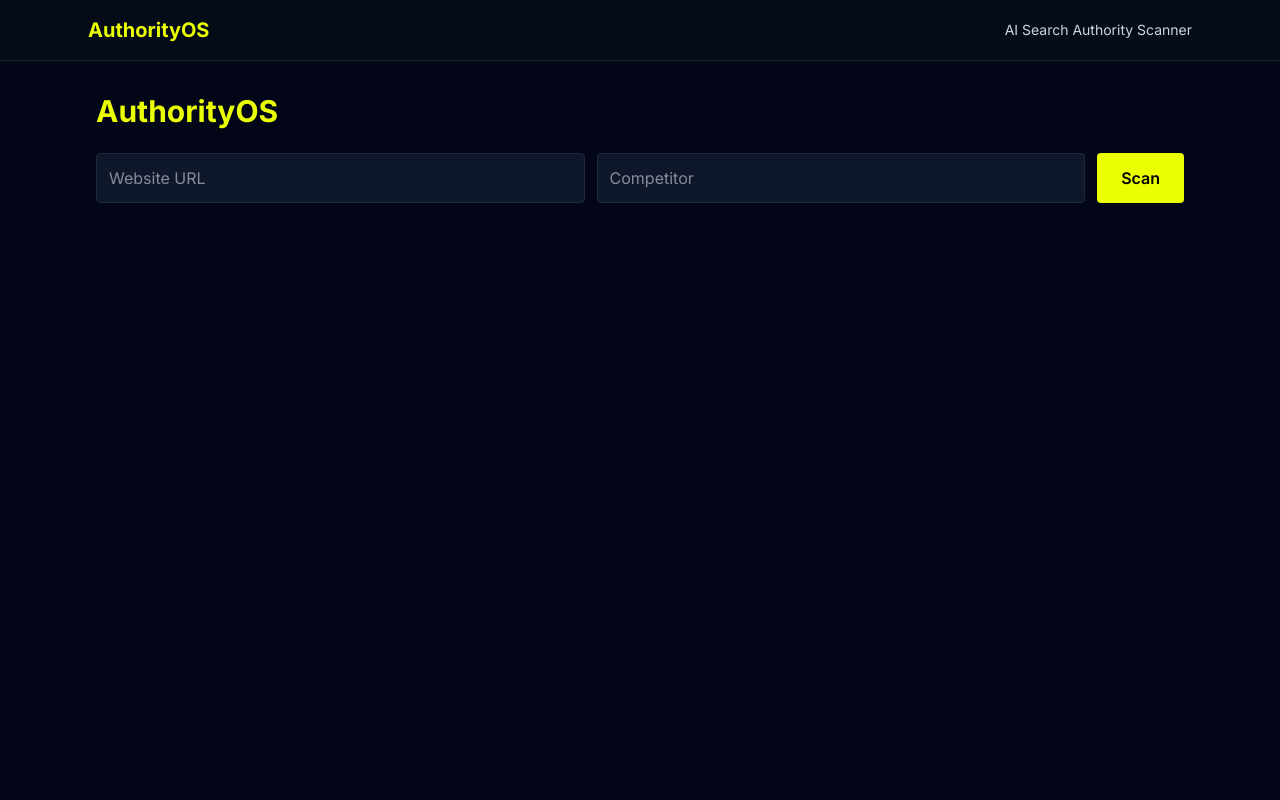
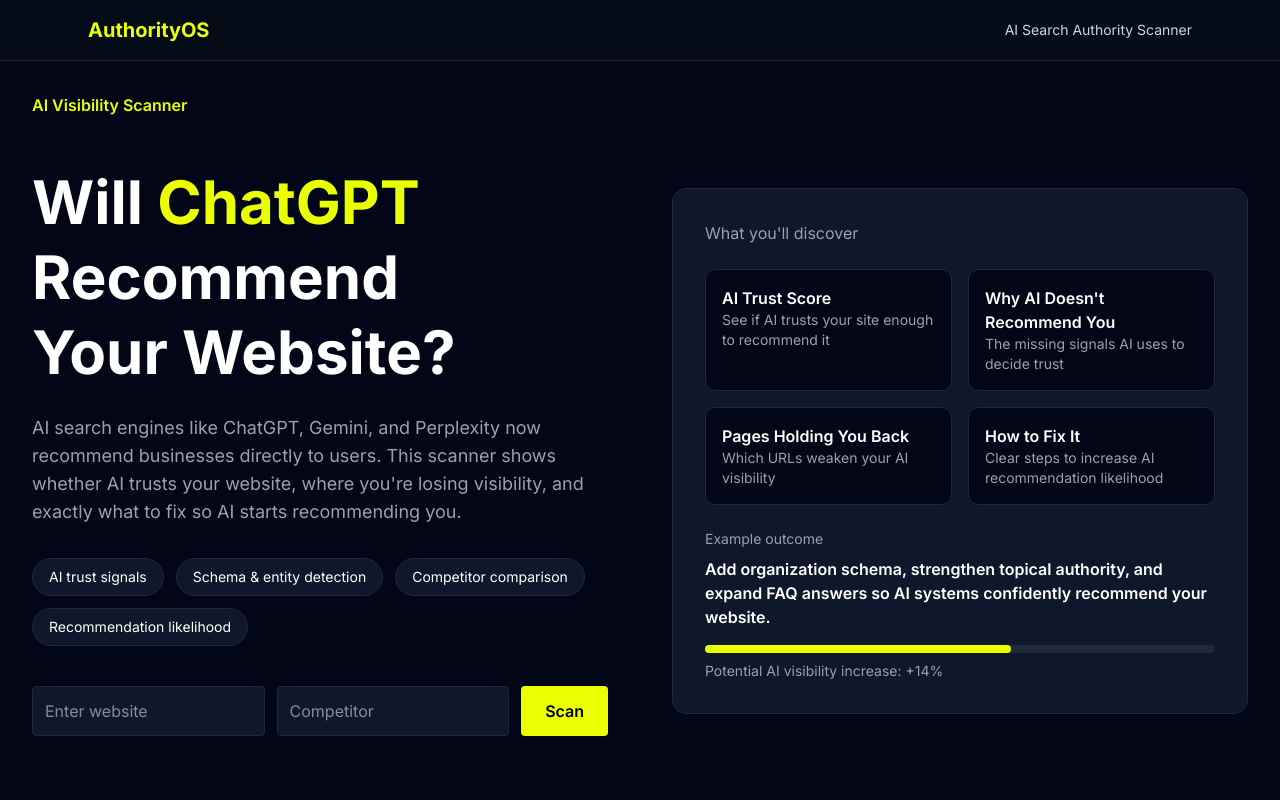
Before and after one commit to mthibs21-source/authority-os, a Next.js app: page / in a window 1280 px wide. Shown: the top 800 px of the page. Built offline with nearby package versions, Linux system fonts and the light colour scheme.

Commit message:
Update page.tsx

```diff
--- a/app/page.tsx
+++ b/app/page.tsx
@@ -1,15 +1,6 @@
 "use client"
 
 import { useState } from "react"
-import {
-  Radar,
-  RadarChart,
-  PolarGrid,
-  PolarAngleAxis,
-  ResponsiveContainer,
-  RadialBarChart,
-  RadialBar
-} from "recharts"
 
 export default function Home() {
 
@@ -36,94 +27,73 @@
 
   }
 
-  function ScoreCircle({value}:{value:number}){
-
-    const d=[{name:"score",value}]
-
-    return(
-
-      <div style={{width:120,height:120}}>
-
-        <ResponsiveContainer>
-
-          <RadialBarChart
-            innerRadius="80%"
-            outerRadius="100%"
-            data={d}
-            startAngle={90}
-            endAngle={-270}
-          >
-
-            <RadialBar
-              dataKey="value"
-              fill="#eaff00"
-              cornerRadius={10}
-            />
-
-          </RadialBarChart>
-
-        </ResponsiveContainer>
-
-      </div>
-
-    )
-
-  }
-
-  function RadarVisual(){
-
-    if(!data) return null
-
-    const radarData=[
-      {subject:"Authority",value:data.scores.authority},
-      {subject:"AIO",value:data.scores.aio},
-      {subject:"GEO",value:data.scores.geo},
-      {subject:"AEO",value:data.scores.aeo}
-    ]
-
-    return(
-
-      <div style={{width:"100%",height:260}}>
-
-        <ResponsiveContainer>
-
-          <RadarChart data={radarData}>
-
-            <PolarGrid stroke="#2a2a2a" />
-
-            <PolarAngleAxis dataKey="subject" stroke="#888"/>
-
-            <Radar
-              dataKey="value"
-              stroke="#eaff00"
-              fill="#eaff00"
-              fillOpacity={0.35}
-            />
-
-          </RadarChart>
-
-        </ResponsiveContainer>
-
-      </div>
-
-    )
-
-  }
-
   return(
 
     <main className="min-h-screen bg-[#020617] text-white">
 
-      <div className="max-w-6xl mx-auto p-8">
+      <div className="max-w-7xl mx-auto p-8">
 
-        <h1 className="text-3xl font-bold mb-6 text-[#eaff00]">
-          AuthorityOS
+        {/* HEADER */}
+
+        <div className="text-[#eaff00] font-semibold mb-12">
+          AI Visibility Scanner
+        </div>
+
+
+        {/* HERO */}
+
+        <div className="grid grid-cols-2 gap-16 items-center mb-20">
+
+          <div>
+
+            <h1 className="text-6xl font-bold leading-tight mb-6">
+
+              Will <span className="text-[#eaff00]">ChatGPT</span><br/>
+
+              Recommend<br/>
+
+              Your Website?
+
             </h1>
 
-        <div className="flex gap-3 mb-8">
+            <p className="text-gray-400 text-lg mb-8 max-w-xl">
+
+              AI search engines like ChatGPT, Gemini, and Perplexity now
+              recommend businesses directly to users.
+
+              This scanner shows whether AI trusts your website,
+              where you're losing visibility, and exactly what to fix
+              so AI starts recommending you.
+
+            </p>
+
+            <div className="flex flex-wrap gap-3 mb-10 text-sm">
+
+              <div className="px-4 py-2 bg-[#0f172a] rounded-full border border-[#1e293b]">
+                AI trust signals
+              </div>
+
+              <div className="px-4 py-2 bg-[#0f172a] rounded-full border border-[#1e293b]">
+                Schema & entity detection
+              </div>
+
+              <div className="px-4 py-2 bg-[#0f172a] rounded-full border border-[#1e293b]">
+                Competitor comparison
+              </div>
+
+              <div className="px-4 py-2 bg-[#0f172a] rounded-full border border-[#1e293b]">
+                Recommendation likelihood
+              </div>
+
+            </div>
+
+
+            {/* SCAN BAR */}
+
+            <div className="flex gap-3">
 
               <input
-            placeholder="Website URL"
+                placeholder="Enter website"
                 value={url}
                 onChange={(e)=>setUrl(e.target.value)}
                 className="bg-[#0f172a] border border-[#1e293b] p-3 rounded w-full"
@@ -145,160 +115,94 @@
 
             </div>
 
-        {data && (
-
-          <>
-            {/* SCORE CARDS */}
-
-            <div className="grid grid-cols-4 gap-6 mb-10">
-
-              <div className="bg-[#0f172a] p-6 rounded-xl">
-
-                <ScoreCircle value={data.scores.authority}/>
-
-                <h3 className="mt-4 text-lg font-semibold">
-                  Authority
-                </h3>
-
-                <p className="text-gray-400">
-                  {data.scores.authority} / 100
-                </p>
-
           </div>
 
-              <div className="bg-[#0f172a] p-6 rounded-xl">
 
-                <ScoreCircle value={data.scores.aio}/>
+          {/* RIGHT PANEL */}
 
-                <h3 className="mt-4 text-lg font-semibold">
-                  AIO
-                </h3>
+          <div className="bg-[#0f172a] border border-[#1e293b] rounded-xl p-8">
 
-                <p className="text-gray-400">
-                  {data.scores.aio} / 100
-                </p>
-
+            <div className="text-gray-400 mb-6">
+              What you'll discover
             </div>
 
-              <div className="bg-[#0f172a] p-6 rounded-xl">
+            <div className="grid grid-cols-2 gap-4 mb-6">
 
-                <ScoreCircle value={data.scores.geo}/>
+              <div className="bg-[#020617] p-4 rounded-lg border border-[#1e293b]">
 
-                <h3 className="mt-4 text-lg font-semibold">
-                  GEO
-                </h3>
-
-                <p className="text-gray-400">
-                  {data.scores.geo} / 100
-                </p>
-
+                <div className="font-semibold">
+                  AI Trust Score
                 </div>
 
-              <div className="bg-[#0f172a] p-6 rounded-xl">
-
-                <ScoreCircle value={data.scores.aeo}/>
-
-                <h3 className="mt-4 text-lg font-semibold">
-                  AEO
-                </h3>
-
-                <p className="text-gray-400">
-                  {data.scores.aeo} / 100
-                </p>
-
+                <div className="text-gray-400 text-sm">
+                  See if AI trusts your site enough to recommend it
                 </div>
 
               </div>
 
-            {/* RADAR GRAPH */}
+              <div className="bg-[#020617] p-4 rounded-lg border border-[#1e293b]">
 
-            <div className="bg-[#0f172a] rounded-xl p-6 mb-10">
+                <div className="font-semibold">
+                  Why AI Doesn't Recommend You
+                </div>
 
-              <h2 className="text-xl mb-4">
-                Authority Breakdown
-              </h2>
-
-              <RadarVisual/>
+                <div className="text-gray-400 text-sm">
+                  The missing signals AI uses to decide trust
+                </div>
 
               </div>
 
-            {/* WEBSITE PREVIEW */}
+              <div className="bg-[#020617] p-4 rounded-lg border border-[#1e293b]">
 
-            <div className="grid grid-cols-2 gap-6 mb-10">
+                <div className="font-semibold">
+                  Pages Holding You Back
+                </div>
 
-              <div className="bg-[#0f172a] p-6 rounded-xl">
-
-                <h3 className="mb-4">Website Preview</h3>
-
-                <img
-                  src={data.previewImage}
-                  className="rounded-lg"
-                />
+                <div className="text-gray-400 text-sm">
+                  Which URLs weaken your AI visibility
+                </div>
 
               </div>
 
-              <div className="bg-[#0f172a] p-6 rounded-xl">
+              <div className="bg-[#020617] p-4 rounded-lg border border-[#1e293b]">
 
-                <h3 className="mb-4">Entities</h3>
+                <div className="font-semibold">
+                  How to Fix It
+                </div>
 
-                <div className="flex flex-wrap gap-2">
-
-                  {data.entities.map((e:string,i:number)=>(
-                    <span
-                      key={i}
-                      className="bg-[#1e293b] px-3 py-1 rounded"
-                    >
-                      {e}
-                    </span>
-                  ))}
-
+                <div className="text-gray-400 text-sm">
+                  Clear steps to increase AI recommendation likelihood
                 </div>
 
               </div>
 
             </div>
 
-            {/* RECOMMENDATIONS */}
+            <div className="text-gray-400 text-sm mb-2">
+              Example outcome
+            </div>
 
-            <div className="bg-[#0f172a] p-6 rounded-xl">
+            <div className="font-semibold mb-4">
 
-              <h2 className="text-xl mb-6">
-                Recommendations
-              </h2>
-
-              <div className="space-y-4">
-
-                {data.recommendations.map((r:any,i:number)=>(
-                  <div
-                    key={i}
-                    className="bg-[#020617] p-4 rounded-lg border border-[#1e293b]"
-                  >
-
-                    <h4 className="font-semibold mb-2">
-                      {r.title}
-                    </h4>
-
-                    <p className="text-gray-400 mb-2">
-                      {r.why}
-                    </p>
-
-                    <ul className="text-gray-300 list-disc ml-5">
-
-                      {r.how.map((h:string,j:number)=>(
-                        <li key={j}>{h}</li>
-                      ))}
-
-                    </ul>
+              Add organization schema, strengthen topical authority,
+              and expand FAQ answers so AI systems confidently
+              recommend your website.
 
             </div>
-                ))}
+
+            <div className="w-full bg-[#1e293b] h-2 rounded">
+
+              <div className="bg-[#eaff00] h-2 rounded w-[60%]" />
+
+            </div>
+
+            <div className="text-gray-400 text-sm mt-2">
+              Potential AI visibility increase: +14%
+            </div>
 
           </div>
 
         </div>
-
-          </>
-        )}
 
       </div>
 
```
Lines whose indentation alone changed are shown as unchanged.
